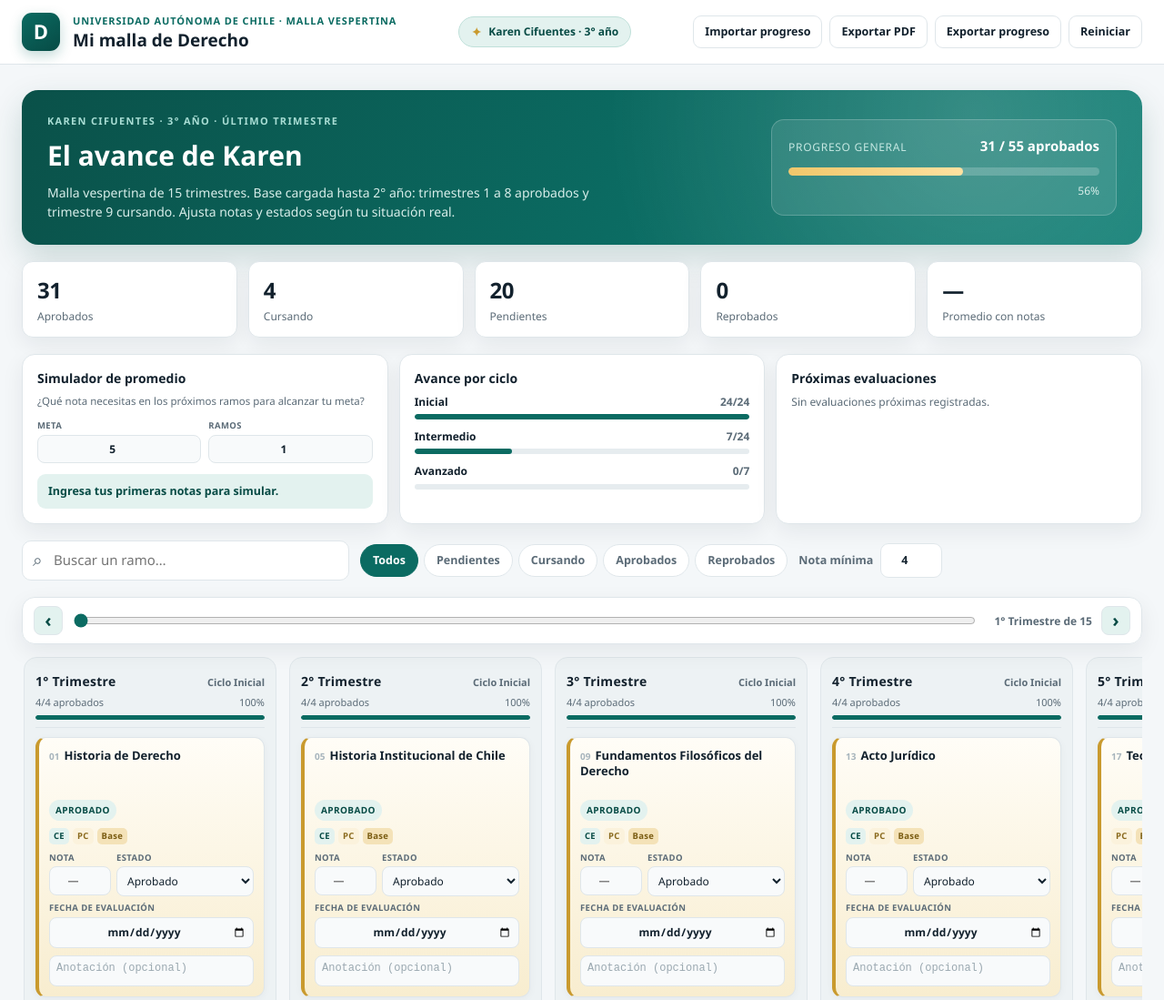
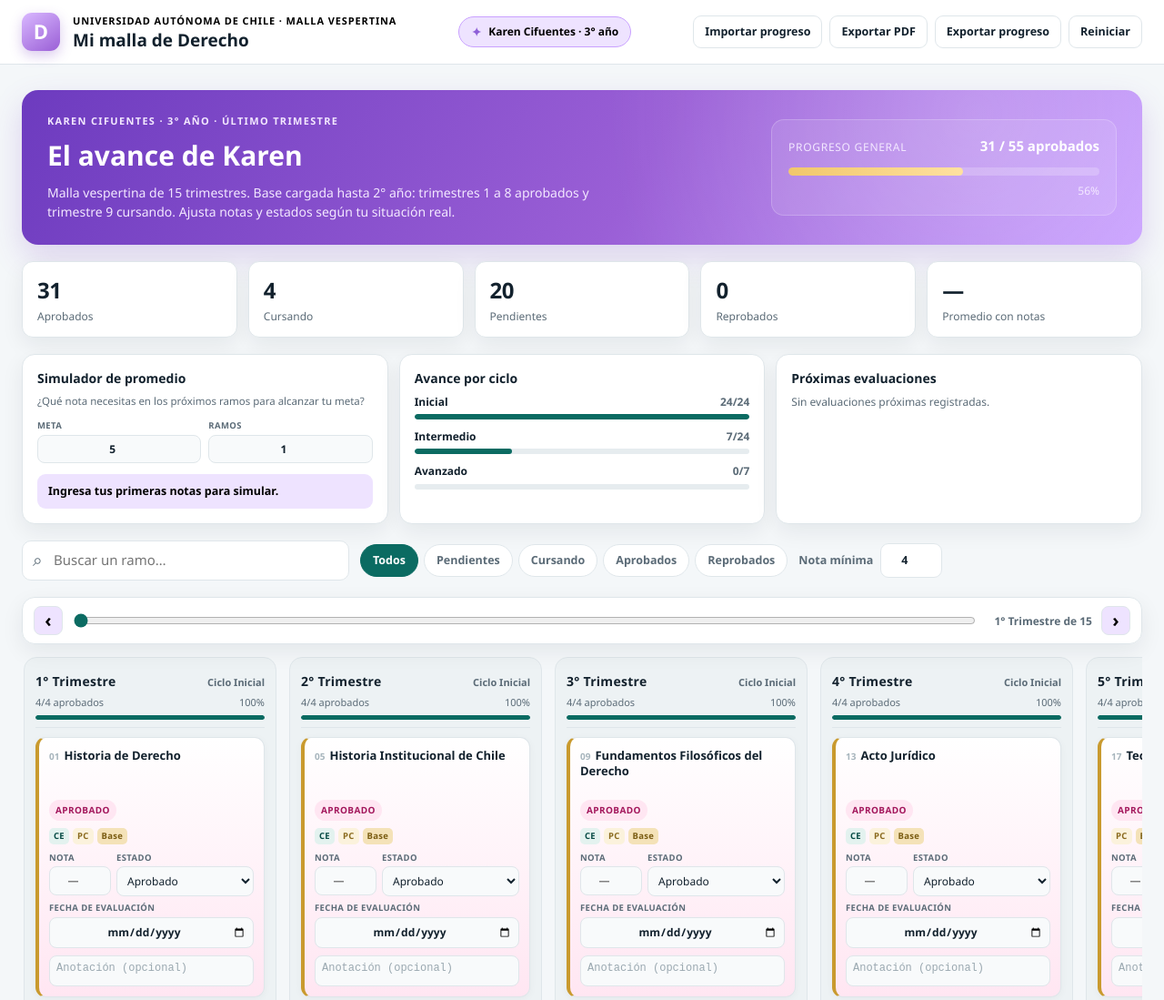
Before and after one commit to aperezoses-cmd/malla-karen, a plain HTML site: page karen.html in a window 1280 px wide. Shown: the top 1099 px of the page at 91% size. Drawn offline with Linux system fonts and the light colour scheme.

Commit message:
Add files via upload

```diff
--- a/karen.html
+++ b/karen.html
@@ -18,6 +18,13 @@
   --brand-soft: #e3f2ef;
   --gold: #c99a2e;
   --gold-soft: #fbf2dc;
+  --lila: #d9b8ff;
+  --pink: #e85c9f;
+  --pink-soft: #ffe6f2;
+  --pink-dark: #a3175c;
+  --purple: #7b3fc3;
+  --purple-soft: #eee3ff;
+  --purple-dark: #5b2a9e;
   --danger: #b4473f;
   --danger-soft: #fae9e7;
   --blue: #2f6f9e;
@@ -69,13 +76,13 @@ button { cursor: pointer; }
   width: 42px;
   height: 42px;
   border-radius: 11px;
-  background: linear-gradient(145deg, var(--brand), var(--brand-dark));
+  background: linear-gradient(145deg, #d9b8ff, #9a5fd6);
   color: #fff;
   display: grid;
   place-items: center;
   font-weight: 800;
   font-size: 22px;
-  box-shadow: 0 5px 14px rgba(11, 107, 98, 0.25);
+  box-shadow: 0 5px 14px rgba(123, 63, 195, 0.28);
 }
 
 .brand-kicker {
@@ -83,7 +90,7 @@ button { cursor: pointer; }
   font-size: 11px;
   letter-spacing: 0.08em;
   text-transform: uppercase;
-  color: var(--brand);
+  color: #000;
   font-weight: 700;
 }
 
@@ -93,9 +100,9 @@ button { cursor: pointer; }
   display: flex;
   align-items: center;
   gap: 8px;
-  background: var(--brand-soft);
-  color: var(--brand-dark);
-  border: 1px solid #bfe0d9;
+  background: #eee3ff;
+  color: #000;
+  border: 1px solid #c9a1ff;
   border-radius: 999px;
   padding: 7px 13px;
   font-size: 12px;
@@ -104,7 +111,7 @@ button { cursor: pointer; }
 
 .perfil-chip::before {
   content: "✦";
-  color: var(--gold);
+  color: #8e5fd8;
   font-size: 13px;
 }
 
@@ -139,9 +146,9 @@ main {
   border-radius: 18px;
   color: #fff;
   background:
-    radial-gradient(circle at 85% 15%, rgba(255, 255, 255, 0.16), transparent 38%),
-    linear-gradient(120deg, #0a5149, #0b6b62 55%, #128076);
-  box-shadow: 0 14px 34px rgba(7, 75, 69, 0.18);
+    radial-gradient(circle at 85% 15%, rgba(255, 255, 255, 0.18), transparent 38%),
+    linear-gradient(120deg, #6d3bbf, #9a5fd6 55%, #c9a1ff);
+  box-shadow: 0 14px 34px rgba(123, 63, 195, 0.2);
 }
 
 .eyebrow {
@@ -149,12 +156,12 @@ main {
   font-size: 11px;
   letter-spacing: 0.12em;
   text-transform: uppercase;
-  color: #a9ded5;
+  color: #f3e8ff;
   font-weight: 700;
 }
 
 .hero h2 { margin: 0 0 10px; font-size: clamp(22px, 3vw, 30px); }
-.hero-text { margin: 0; max-width: 620px; color: #d8eeea; font-size: 14px; }
+.hero-text { margin: 0; max-width: 620px; color: #f3e8ff; font-size: 14px; }
 
 .progress-card {
   background: rgba(255, 255, 255, 0.1);
@@ -171,7 +178,7 @@ main {
   margin-bottom: 12px;
 }
 
-.progress-label { color: #c6e8e2; font-size: 12px; text-transform: uppercase; letter-spacing: 0.06em; }
+.progress-label { color: #f3e8ff; font-size: 12px; text-transform: uppercase; letter-spacing: 0.06em; }
 .progress-head strong { font-size: 15px; }
 
 .progress-track {
@@ -189,7 +196,7 @@ main {
   transition: width 0.35s ease;
 }
 
-.progress-pct { display: block; margin-top: 8px; font-size: 12px; color: #d8eeea; text-align: right; }
+.progress-pct { display: block; margin-top: 8px; font-size: 12px; color: #f3e8ff; text-align: right; }
 
 .stats {
   display: grid;
@@ -235,8 +242,8 @@ main {
   margin: 12px 0 0;
   padding: 10px 12px;
   border-radius: 9px;
-  background: var(--brand-soft);
-  color: var(--brand-dark);
+  background: #eee3ff;
+  color: #000;
   font-size: 12.5px;
   font-weight: 600;
 }
@@ -343,14 +350,14 @@ main {
   height: 32px;
   border: 1px solid var(--line);
   border-radius: 8px;
-  background: var(--brand-soft);
-  color: var(--brand-dark);
+  background: #eee3ff;
+  color: #000;
   font-size: 20px;
   line-height: 1;
   font-weight: 800;
 }
 
-.nav-btn:hover { background: #dcece9; }
+.nav-btn:hover { background: #d9b8ff; }
 
 #nav-trimestre {
   flex: 1 1 auto;
@@ -424,11 +431,13 @@ main {
   min-height: 218px;
 }
 
-.curso.aprobado { border-left-color: var(--brand); background: linear-gradient(180deg, #fff, #f6fbfa); }
-.curso.cursando { border-left-color: var(--blue); background: linear-gradient(180deg, #fff, #f6fafd); }
+.curso.aprobado { border-left-color: var(--pink); background: linear-gradient(180deg, #fff, var(--pink-soft)); }
+.curso.cursando { border-left-color: var(--purple); background: linear-gradient(180deg, #fff, var(--purple-soft)); }
+.curso.pendiente { background: #fff; }
 .curso.reprobado { border-left-color: var(--danger); background: linear-gradient(180deg, #fff, #fdf7f6); }
-.curso.requisito { border-left-color: var(--gold); background: linear-gradient(180deg, #fffdf7, #fbf1d9); }
-.curso.requisito.aprobado { background: linear-gradient(180deg, #fffdf7, #f8edcf); }
+.curso.requisito { border-left-color: var(--gold); }
+.curso.requisito.aprobado { border-left-color: var(--gold); background: linear-gradient(180deg, #fff, var(--pink-soft)); }
+.curso.requisito.cursando { border-left-color: var(--gold); background: linear-gradient(180deg, #fff, var(--purple-soft)); }
 
 .curso-top { display: flex; flex-direction: column; align-items: flex-start; gap: 6px; }
 .curso-nombre {
@@ -455,8 +464,9 @@ main {
   white-space: nowrap;
 }
 
-.estado.aprobado { background: var(--brand-soft); color: var(--brand-dark); }
-.estado.cursando { background: var(--blue-soft); color: var(--blue); }
+.estado.pendiente { background: #fff; color: #7b8790; box-shadow: inset 0 0 0 1px var(--line); }
+.estado.aprobado { background: var(--pink-soft); color: var(--pink-dark); }
+.estado.cursando { background: var(--purple-soft); color: var(--purple-dark); }
 .estado.reprobado { background: var(--danger-soft); color: var(--danger); }
 
 .tags { display: flex; gap: 4px; flex-wrap: wrap; }
@@ -713,7 +723,7 @@ main {
         La universidad indica que la información es referencial y puede estar sujeta a modificaciones.
       </p>
       <p class="leyenda leyenda-base" id="leyenda-base" hidden>
-        Fondo dorado y etiqueta <strong>Base</strong>: ramos de trimestres anteriores que sirven de requisito para avanzar.
+        Borde dorado y etiqueta <strong>Base</strong>: ramos de trimestres anteriores que sirven de requisito para avanzar.
       </p>
       <p class="leyenda">
         Competencias: HC · Habilidades de Comunicación · TE · Trabajo en Equipo · CE · Comportamiento Ético ·
```
